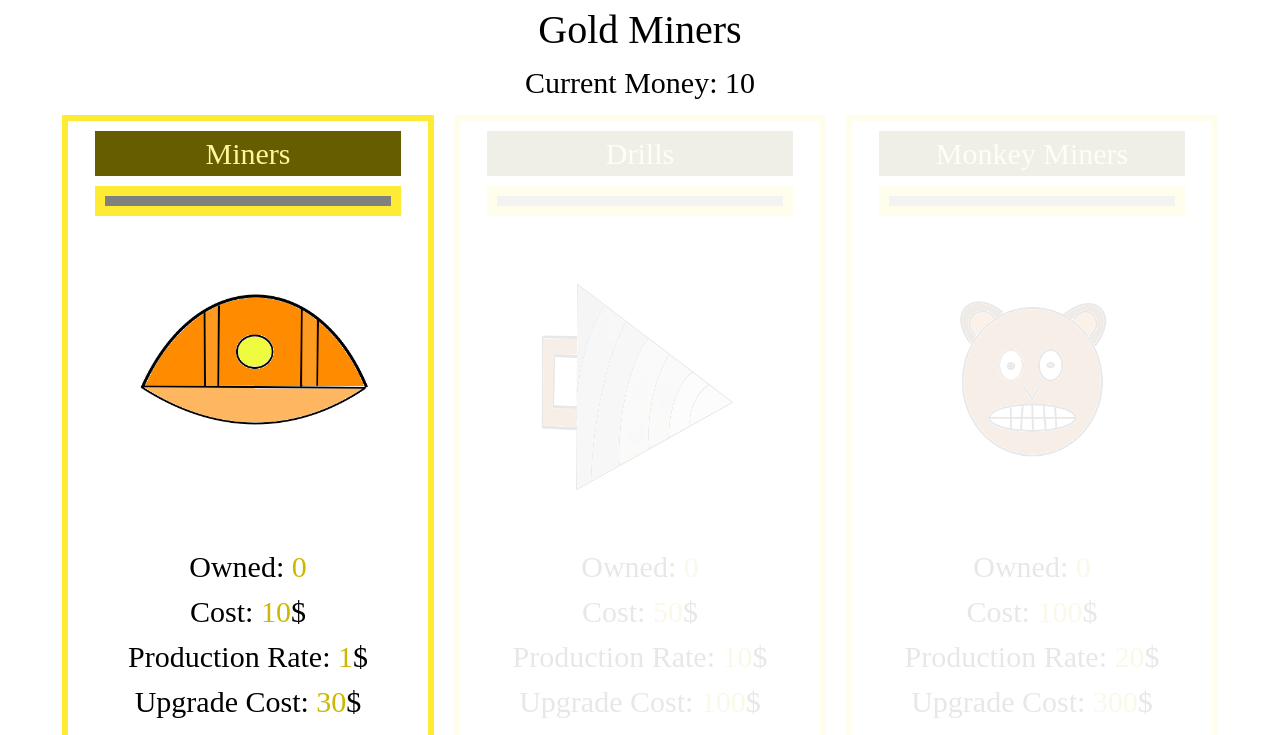
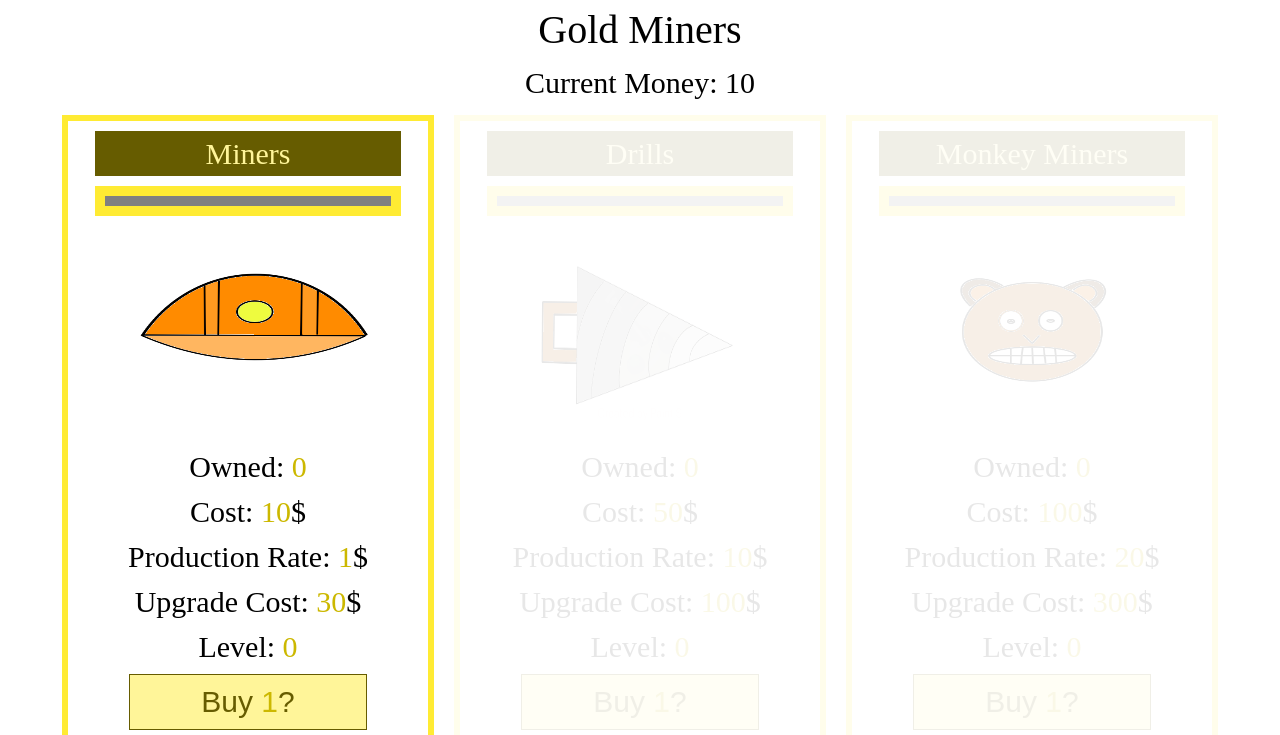
Before and after one commit to collerhatguy/coal-miner-fixed, a React (Create React App) app: page / in a window 1280 px wide. Shown: the top 735 px of the page. Built offline with nearby package versions, Linux system fonts and the light colour scheme.

Commit message:
styling changes

```diff
--- a/src/css/App.css
+++ b/src/css/App.css
@@ -95,7 +95,7 @@ button {
   -webkit-transition-duration: 300ms;
           transition-duration: 300ms;
   padding: 1rem;
-  margin: 1rem;
+  margin: .5rem;
   width: 70%;
   min-width: -webkit-min-content;
   min-width: -moz-min-content;
@@ -195,7 +195,7 @@ progress::-webkit-progress-value {
 
 .worker-image {
   width: 300px;
-  height: 300px;
+  height: 200px;
 }
 
 .visible {
--- a/src/css/_classes.scss
+++ b/src/css/_classes.scss
@@ -17,7 +17,7 @@
 }
 .worker-image {
     width: 300px;
-    height: 300px;
+    height: 200px;
 }
 .visible {
     display: flex;
--- a/src/css/_tags.scss
+++ b/src/css/_tags.scss
@@ -21,7 +21,7 @@ button {
     border: $tertiary-color-400 solid .1rem;
     transition-duration: 300ms;
     padding: 1rem;
-    margin: 1rem;
+    margin: .5rem;
     width: 70%;
     min-width: min-content;
     &:focus, &:hover {
```
Also changed, not shown: 2 other files (tests, documents, lock files or other folders).
